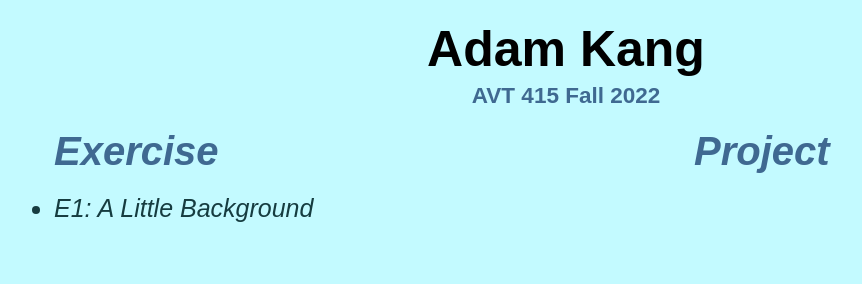
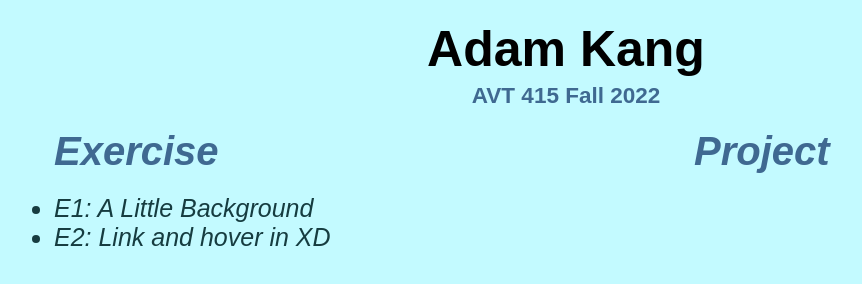
Before and after one commit to AdamWonbin/AVT-415, a plain HTML site: page index.html in a window 1280 px wide. Shown: the whole page, without its empty margins (74-936 px from the left). Drawn offline with Linux system fonts and the light colour scheme; a web font is replaced by a local one.

Commit message:
Update index.html

```diff
--- a/index.html
+++ b/index.html
@@ -23,6 +23,7 @@
         <div class="e-list">
           <ul>
             <li><a href="https://xd.adobe.com/view/f4b41b7b-ce08-49c5-a9d6-041ccc6e6166-a1e7/" target="_blank">E1: A Little Background</a></li>
+            <li><a href="https://xd.adobe.com/view/f4b41b7b-ce08-49c5-a9d6-041ccc6e6166-a1e7/" target="_blank">E2: Link and hover in XD</a></li>
           </ul>
         </div>
       </div>
```
